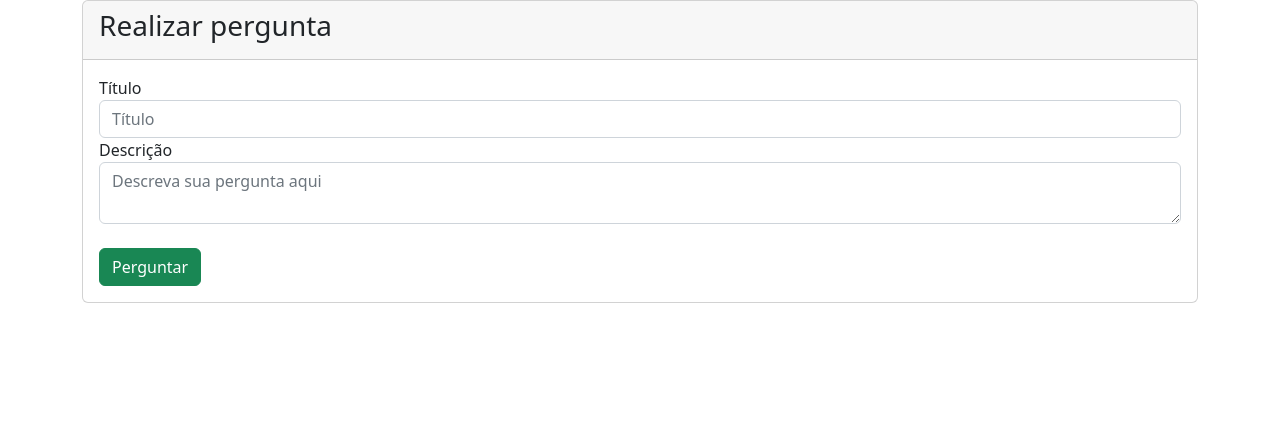
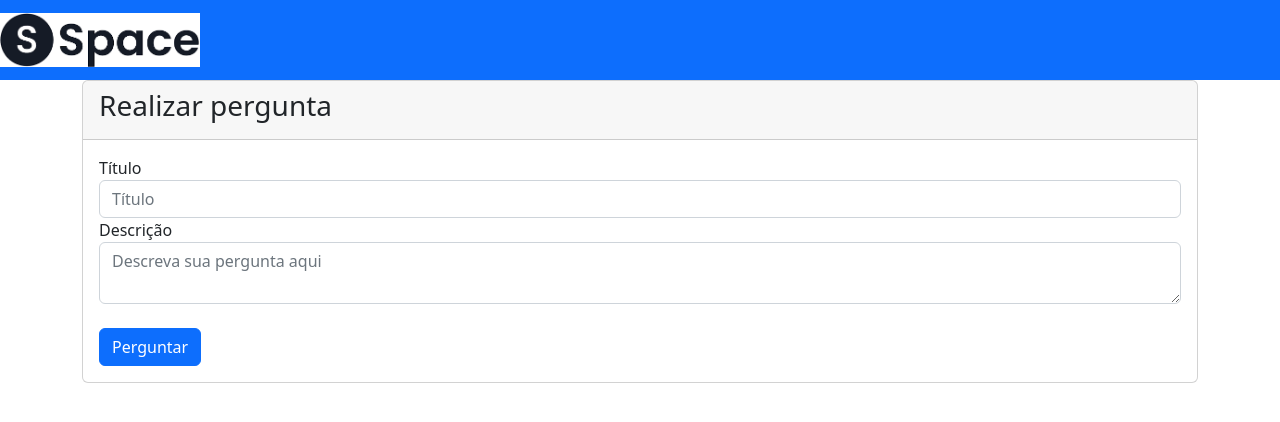
Before and after one commit to claudiohbjunior/formacao-node-js, a Node server app: page /perguntar in a window 1280 px wide. Shown: the top 422 px of the page. Run offline with Node 20, Linux system fonts and the light colour scheme.

Commit message:
Finalizando front com navbar

```diff
--- a/modulo04/views/index.ejs
+++ b/modulo04/views/index.ejs
@@ -5,8 +5,9 @@
     <meta http-equiv="X-UA-Compatible" content="IE=edge">
     <meta name="viewport" content="width=device-width, initial-scale=1.0">
     <title>Guia perguntas</title>
+    <link rel="stylesheet" href="/css/style.css">
     <link rel="stylesheet" href="/css/bootstrap.min.css">
-    <link rel="stylesheet" href="/css/style.css">
+
 </head>
 <body>
 
--- a/modulo04/views/perguntar.ejs
+++ b/modulo04/views/perguntar.ejs
@@ -9,7 +9,11 @@
     <link rel="stylesheet" href="/css/bootstrap.min.css">
 </head>
 <body>
-
+    <nav class="navbar navbar-ligth bg-ligth bg-primary">
+        <a class="navbar-brand" href="/">
+            <img src="/img/images.png" width="200px">
+        </a>
+    </nav>
     <div class="container">
 
 
@@ -24,7 +28,7 @@
                     <label>Descrição</label>
                     <textarea placeholder="Descreva sua pergunta aqui" class="form-control"></textarea>
                     <br>
-                    <button class="btn btn-success">Perguntar</button>
+                    <button class="btn btn-primary">Perguntar</button>
                 </form>
             </div>
 
```
Also changed, not shown: modulo04/public/img/images.png (added).
